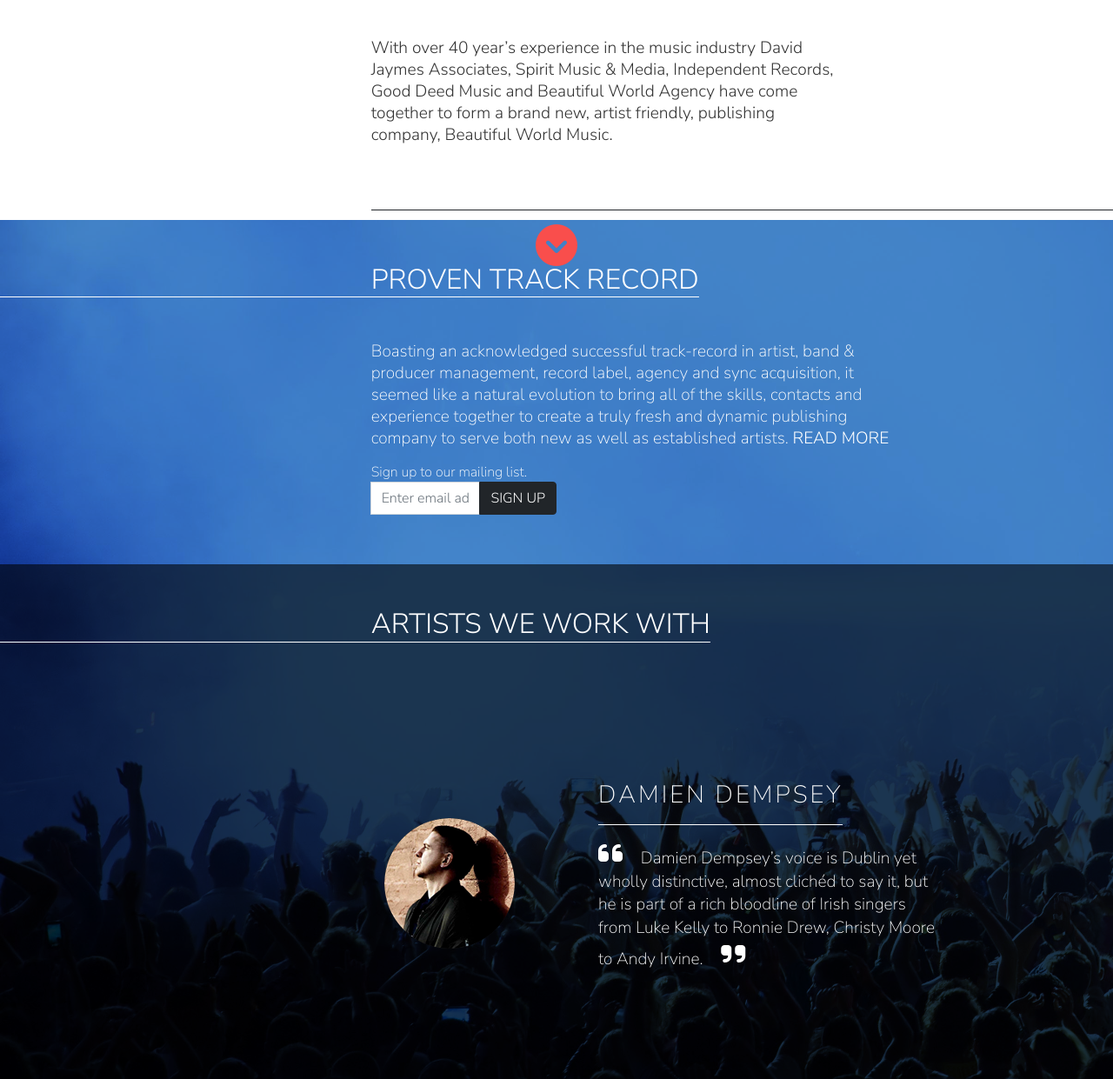
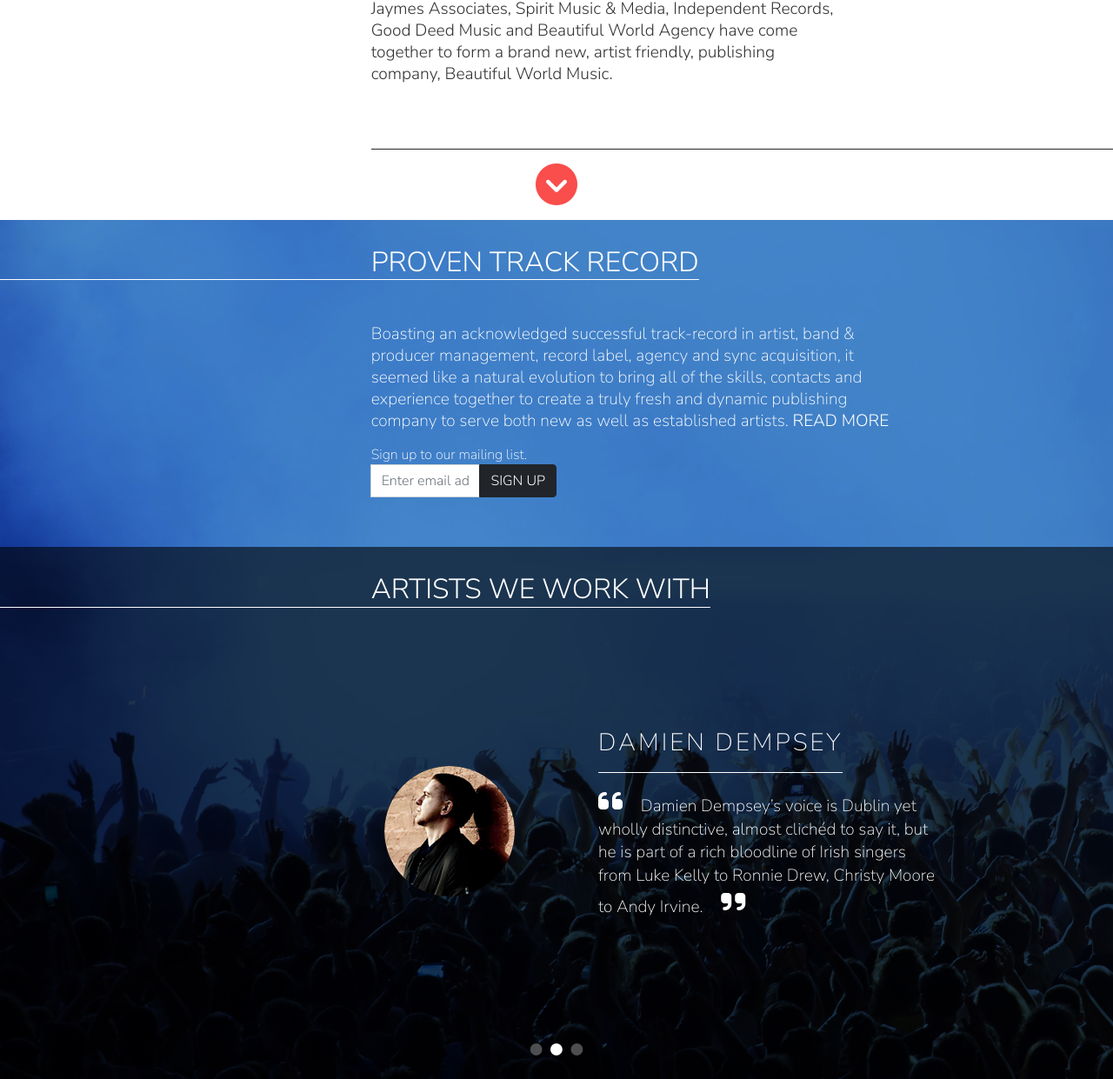
Before and after one commit to Grudgey/beautifulworldmusic, a plain HTML site: page index.html in a window 1280 px wide. Shown: the part 547-1788 px from the top of the page at 87% size. Drawn offline with nearby package versions, Linux system fonts and the light colour scheme.

Commit message:
change styling

```diff
--- a/css/styles.css
+++ b/css/styles.css
@@ -109,7 +109,7 @@
 }
 
 .content-row {
-     padding: 100px 0 100px 0;
+     padding: 30px 0 50px 0;
 }
 
 h2 {
@@ -153,7 +153,7 @@
 }
 
 .s2 .row {
-     padding-top: 50px;
+     padding-top: 30px;
 }
 
 p {
```
